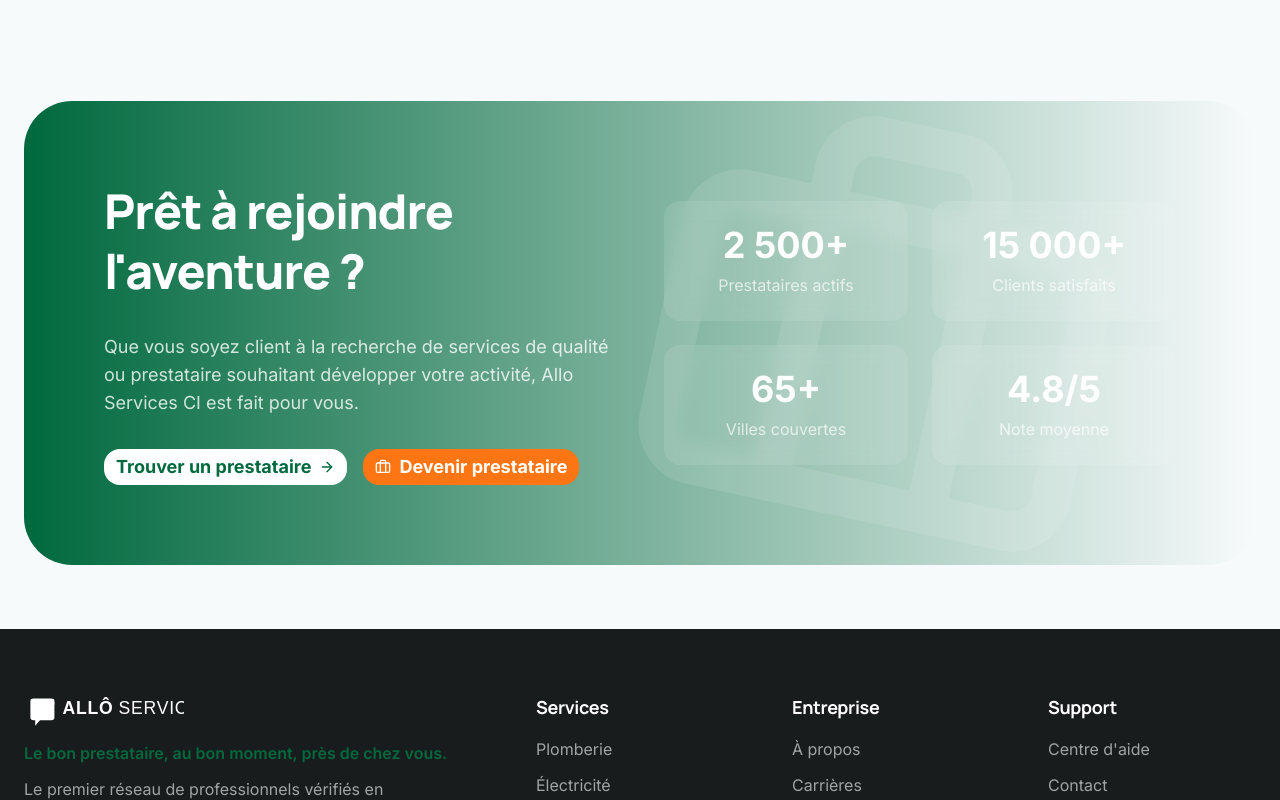
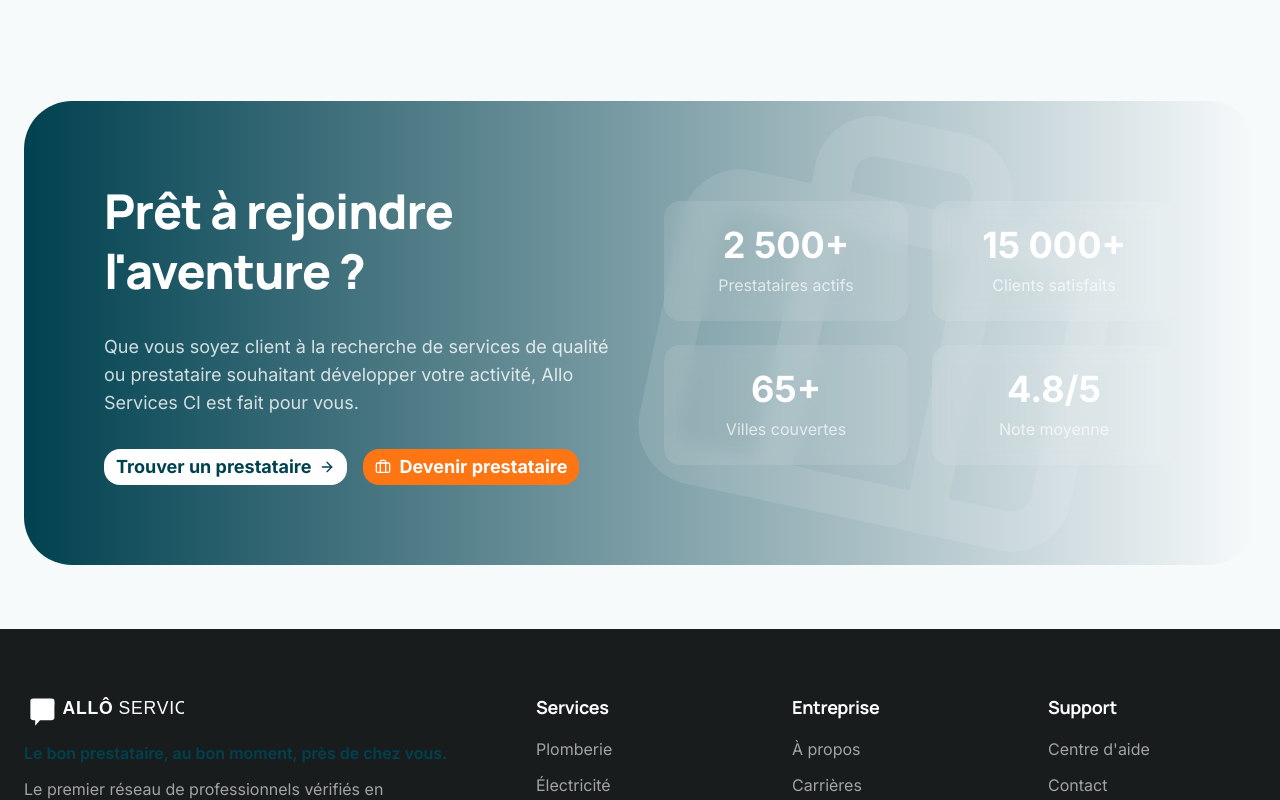
Before and after one commit to newancyrille0-sys/allo-services-ci, a Next.js app: page / in a window 1280 px wide. Shown: the part 4253-5053 px from the top of the page. Built offline with nearby package versions, Linux system fonts and the light colour scheme.

Commit message:
9d4d7985-43b9-4484-ae50-db4f4b8aa5ac

```diff
--- a/src/app/globals.css
+++ b/src/app/globals.css
@@ -4,160 +4,192 @@
 @custom-variant dark (&:is(.dark *));
 
 :root {
-  /* Allo Services CI Design System - Green Theme */
+  /* ============================================
+     ALLO SERVICES CI - DESIGN SYSTEM
+     ============================================ */
 
-  /* Background and foreground */
-  --background: 247 249 251;
-  --foreground: 25 28 30;
+  /* === COULEURS PRINCIPALES === */
 
-  /* Primary colors - Ivorian Green */
-  --primary: 0 105 62;
+  /* Primaire (Sarcelle) - HSL(191, 100%, 16%) → #004150 */
+  --primary: 0 65 80;
   --primary-foreground: 255 255 255;
-  --primary-container: 0 140 83;
-  --primary-fixed: 144 238 180;
-  --primary-fixed-dim: 80 200 120;
+  --primary-container: 0 90 110;
+  --primary-fixed: 180 235 255;
+  --primary-fixed-dim: 142 208 231;
 
-  /* Secondary colors - Slate */
-  --secondary: 80 95 118;
+  /* Secondaire (Orange) - HSL(25, 100%, 31%) → #9C4400 */
+  --secondary: 156 68 0;
   --secondary-foreground: 255 255 255;
-  --secondary-container: 208 225 251;
-  --secondary-fixed: 211 228 254;
-  --secondary-fixed-dim: 183 200 225;
+  --secondary-container: 253 118 19;
+  --secondary-fixed: 253 118 19;
+  --secondary-fixed-dim: 255 149 76;
 
-  /* Tertiary colors - Success Green */
-  --tertiary: 0 36 22;
+  /* Succès (Vert foncé) - HSL(140, 60%, 15%) → #0a4f1a */
+  --tertiary: 10 79 26;
   --tertiary-foreground: 255 255 255;
-  --tertiary-container: 0 60 39;
-  --tertiary-fixed: 111 251 190;
-  --tertiary-fixed-dim: 78 222 163;
-  --on-tertiary-container: 0 178 123;
+  --tertiary-container: 7 96 24;
+  --tertiary-fixed: 16 185 129;
+  --tertiary-fixed-dim: 52 211 153;
 
-  /* Muted colors */
-  --muted: 224 227 229;
-  --muted-foreground: 67 71 79;
+  /* Avertissement (Orange vibrant) - HSL(25, 98%, 53%) → #FD7613 */
+  --warning: 253 118 19;
+  --warning-foreground: 255 255 255;
+
+  /* === ARRIÈRE-PLAN ET PREMIER PLAN === */
+
+  /* Contexte - HSL(195, 14%, 97%) → #f7fafb */
+  --background: 247 250 251;
+  --foreground: 24 28 29;  /* HSL(192, 9%, 10%) → #181c1d */
+
+  /* === SURFACES === */
+  --surface: 247 250 251;
+  --surface-bright: 247 250 251;
+  --surface-dim: 215 218 219;
+  --surface-tint: 0 65 80;
+  --surface-variant: 224 227 228;
+  --surface-container: 235 238 239;
+  --surface-container-low: 241 244 245;
+  --surface-container-lowest: 255 255 255;
+  --surface-container-high: 229 232 234;
+  --surface-container-highest: 224 227 228;
+
+  /* === COMPOSANTS === */
+
+  /* Muted */
+  --muted: 224 227 228;
+  --muted-foreground: 63 72 76;
 
   /* Accent */
-  --accent: 224 227 229;
-  --accent-foreground: 25 28 30;
+  --accent: 224 227 228;
+  --accent-foreground: 24 28 29;
 
   /* Destructive/Error */
   --destructive: 186 26 26;
   --destructive-foreground: 255 255 255;
-  --error-container: 255 218 214;
+  --error-container: 254 202 202;
   --on-error-container: 147 0 10;
-
-  /* Border and input */
-  --border: 195 198 209;
-  --input: 195 198 209;
-  --ring: 58 95 148;
 
   /* Card */
   --card: 255 255 255;
-  --card-foreground: 25 28 30;
+  --card-foreground: 24 28 29;
 
   /* Popover */
   --popover: 255 255 255;
-  --popover-foreground: 25 28 30;
+  --popover-foreground: 24 28 29;
+
+  /* Border and input */
+  --border: 195 200 204;
+  --input: 195 200 204;
+  --ring: 0 65 80;
+
+  /* Outline */
+  --outline: 112 120 124;
+  --outline-variant: 191 200 204;
+
+  /* Inverse colors */
+  --inverse-surface: 45 49 50;
+  --inverse-primary: 142 208 231;
+  --inverse-on-surface: 239 241 243;
+
+  /* Success */
+  --success: 10 79 26;
+  --success-foreground: 255 255 255;
 
   /* Radius */
   --radius: 0.75rem;
+}
 
-  /* Surface colors - Tonal Depth System */
-  --surface: 247 249 251;
-  --surface-bright: 247 249 251;
-  --surface-dim: 216 218 220;
-  --surface-tint: 58 95 148;
-  --surface-variant: 224 227 229;
-  --surface-container: 236 238 240;
-  --surface-container-low: 242 244 246;
-  --surface-container-lowest: 255 255 255;
-  --surface-container-high: 230 232 234;
-  --surface-container-highest: 224 227 229;
+.dark {
+  /* ============================================
+     ALLO SERVICES CI - MODE SOMBRE
+     ============================================ */
 
-  /* Outline */
-  --outline: 115 119 128;
-  --outline-variant: 195 198 209;
+  /* === COULEURS PRINCIPALES === */
 
-  /* Inverse colors */
-  --inverse-surface: 45 49 51;
-  --inverse-primary: 167 200 255;
-  --inverse-on-surface: 239 241 243;
+  /* Primaire - HSL(193, 60%, 73%) → #8ed0e7 */
+  --primary: 142 208 231;
+  --primary-foreground: 0 65 80;
+  --primary-container: 0 90 110;
+  --primary-fixed: 180 235 255;
+  --primary-fixed-dim: 142 208 231;
 
-  /* Trust/Success colors */
-  --success: 0 178 123;
-  --success-foreground: 255 255 255;
+  /* Secondaire - HSL(25, 98%, 53%) → #FD7613 */
+  --secondary: 253 118 19;
+  --secondary-foreground: 255 255 255;
+  --secondary-container: 156 68 0;
+  --secondary-fixed: 253 118 19;
+  --secondary-fixed-dim: 255 149 76;
+
+  /* Tertiaire/Succès */
+  --tertiary: 52 211 153;
+  --tertiary-foreground: 10 79 26;
+  --tertiary-container: 7 96 24;
+  --tertiary-fixed: 16 185 129;
+  --tertiary-fixed-dim: 52 211 153;
 
   /* Warning */
   --warning: 253 118 19;
   --warning-foreground: 255 255 255;
-}
 
-.dark {
+  /* === ARRIÈRE-PLAN ET PREMIER PLAN === */
+
+  /* Contexte - HSL(210, 29%, 7%) → #0d1117 */
   --background: 13 17 23;
   --foreground: 230 237 243;
 
-  --primary: 80 200 120;
-  --primary-foreground: 0 105 62;
-  --primary-container: 0 140 83;
-  --primary-fixed: 144 238 180;
-  --primary-fixed-dim: 80 200 120;
+  /* === SURFACES === */
+  --surface: 13 17 23;
+  --surface-bright: 22 27 34;
+  --surface-dim: 13 17 23;
+  --surface-tint: 142 208 231;
+  --surface-variant: 48 54 61;
+  --surface-container: 22 27 34;
+  --surface-container-low: 17 22 28;
+  --surface-container-lowest: 8 11 15;
+  --surface-container-high: 28 34 42;
+  --surface-container-highest: 35 42 51;
 
-  --secondary: 183 200 225;
-  --secondary-foreground: 0 30 64;
-  --secondary-container: 80 95 118;
-  --secondary-fixed: 211 228 254;
-  --secondary-fixed-dim: 183 200 225;
+  /* === COMPOSANTS === */
 
-  --tertiary: 78 222 163;
-  --tertiary-foreground: 0 36 22;
-  --tertiary-container: 0 60 39;
-  --tertiary-fixed: 111 251 190;
-  --tertiary-fixed-dim: 78 222 163;
-  --on-tertiary-container: 0 178 123;
-
-  --muted: 45 49 51;
+  /* Muted */
+  --muted: 45 49 50;
   --muted-foreground: 191 198 209;
 
-  --accent: 45 49 51;
+  /* Accent */
+  --accent: 45 49 50;
   --accent-foreground: 230 237 243;
 
+  /* Destructive/Error */
   --destructive: 249 113 113;
   --destructive-foreground: 255 255 255;
   --error-container: 186 26 26;
-  --on-error-container: 255 218 214;
+  --on-error-container: 254 202 202;
 
-  --border: 48 54 61;
-  --input: 48 54 61;
-  --ring: 167 200 255;
-
+  /* Card */
   --card: 22 27 34;
   --card-foreground: 230 237 243;
 
+  /* Popover */
   --popover: 22 27 34;
   --popover-foreground: 230 237 243;
 
-  --surface: 22 27 34;
-  --surface-bright: 247 249 251;
-  --surface-dim: 13 17 23;
-  --surface-tint: 167 200 255;
-  --surface-variant: 48 54 61;
-  --surface-container: 236 238 240;
-  --surface-container-low: 242 244 246;
-  --surface-container-lowest: 255 255 255;
-  --surface-container-high: 230 232 234;
-  --surface-container-highest: 224 227 229;
+  /* Border and input */
+  --border: 48 54 61;
+  --input: 48 54 61;
+  --ring: 142 208 231;
 
-  --outline: 115 119 128;
+  /* Outline */
+  --outline: 112 120 124;
   --outline-variant: 48 54 61;
-  --inverse-surface: 224 227 229;
-  --inverse-primary: 0 30 64;
+
+  /* Inverse colors */
+  --inverse-surface: 224 227 228;
+  --inverse-primary: 0 65 80;
   --inverse-on-surface: 239 241 243;
 
-  --success: 78 222 163;
-  --success-foreground: 0 36 22;
-
-  --warning: 253 118 19;
-  --warning-foreground: 255 255 255;
+  /* Success */
+  --success: 52 211 153;
+  --success-foreground: 10 79 26;
 }
 
 @layer base {
@@ -226,9 +258,9 @@
   border: 1px solid rgba(255, 255, 255, 0.1);
 }
 
-/* Hero Gradient - Green Theme */
+/* Hero Gradient - Teal Theme */
 .hero-gradient {
-  background: linear-gradient(135deg, primary 0%, #008C53 100%);
+  background: linear-gradient(135deg, rgb(var(--primary)) 0%, rgb(var(--primary-container)) 100%);
 }
 
 /* Text Editorial */
@@ -290,7 +322,7 @@ html {
 
 /* Badge styles */
 .badge-verified {
-  background: #00460e;
+  background: rgb(var(--tertiary));
   color: white;
   padding: 0.25rem 0.75rem;
   border-radius: 9999px;
@@ -301,7 +333,7 @@ html {
 }
 
 .badge-premium {
-  background: linear-gradient(135deg, #fd7613, #ffb68f);
+  background: linear-gradient(135deg, rgb(var(--secondary-container)), rgb(var(--secondary-fixed-dim)));
   color: white;
   padding: 0.25rem 0.75rem;
   border-radius: 9999px;
@@ -312,7 +344,7 @@ html {
 }
 
 .badge-urgent {
-  background: #9c4400;
+  background: rgb(var(--secondary));
   color: white;
   padding: 0.25rem 0.75rem;
   border-radius: 9999px;
@@ -350,9 +382,9 @@ html {
   border: 1px solid rgba(255, 255, 255, 0.1);
 }
 
-/* Button styles - Green Theme */
+/* Button styles - Primary Theme */
 .btn-primary {
-  background: primary;
+  background: rgb(var(--primary));
   color: white;
   font-weight: 600;
   padding: 0.625rem 1.5rem;
@@ -362,23 +394,23 @@ html {
 
 .btn-primary:hover {
   transform: scale(0.95);
-  background: #008C53;
+  background: rgb(var(--primary-container));
 }
 
-/* FAB - Green Theme */
+/* FAB - Primary Theme */
 .fab {
   position: fixed;
   right: 1.5rem;
   bottom: 6rem;
   width: 3.5rem;
   height: 3.5rem;
-  background: primary;
+  background: rgb(var(--primary));
   color: white;
   border-radius: 9999px;
   display: flex;
   align-items: center;
   justify-content: center;
-  box-shadow: 0 10px 25px -5px rgba(0, 105, 62, 0.4);
+  box-shadow: 0 10px 25px -5px rgba(0, 65, 80, 0.4);
   transition: transform 0.2s ease;
   z-index: 40;
 }
@@ -433,25 +465,25 @@ html {
 .delay-400 { animation-delay: 400ms; }
 .delay-500 { animation-delay: 500ms; }
 
-/* Focus styles - Green Theme */
+/* Focus styles - Primary Theme */
 :focus-visible {
-  outline: 2px solid #50C878;
+  outline: 2px solid rgb(var(--primary));
   outline-offset: 2px;
 }
 
-/* Selection - Green Theme */
+/* Selection - Primary Theme */
 ::selection {
-  background: #50C878;
-  color: #003322;
+  background: rgb(var(--primary) / 0.3);
+  color: rgb(var(--foreground));
 }
 
 /* ============================================
-   SOVEREIGN LEDGER DESIGN SYSTEM
+   ALLO SERVICES CI DESIGN SYSTEM
    ============================================ */
 
-/* Primary Gradient - Green Theme */
+/* Primary Gradient */
 .bg-primary-gradient {
-  background: linear-gradient(135deg, primary 0%, #008C53 100%);
+  background: linear-gradient(135deg, rgb(var(--primary)) 0%, rgb(var(--primary-container)) 100%);
 }
 
 /* Ambient Shadow */
@@ -465,7 +497,7 @@ html {
 
 /* Status Glow Effect */
 .status-glow {
-  box-shadow: 0 0 8px rgba(0, 178, 123, 0.6);
+  box-shadow: 0 0 8px rgba(0, 65, 80, 0.6);
 }
 
 .status-glow-active {
@@ -473,8 +505,8 @@ html {
 }
 
 @keyframes glow-pulse {
-  0%, 100% { box-shadow: 0 0 8px rgba(0, 178, 123, 0.6); }
-  50% { box-shadow: 0 0 16px rgba(0, 178, 123, 0.8); }
+  0%, 100% { box-shadow: 0 0 8px rgba(0, 65, 80, 0.6); }
+  50% { box-shadow: 0 0 16px rgba(0, 65, 80, 0.8); }
 }
 
 /* Glass Header */
```
Also changed, not shown: tailwind.config.ts (+61 -10 lines).
